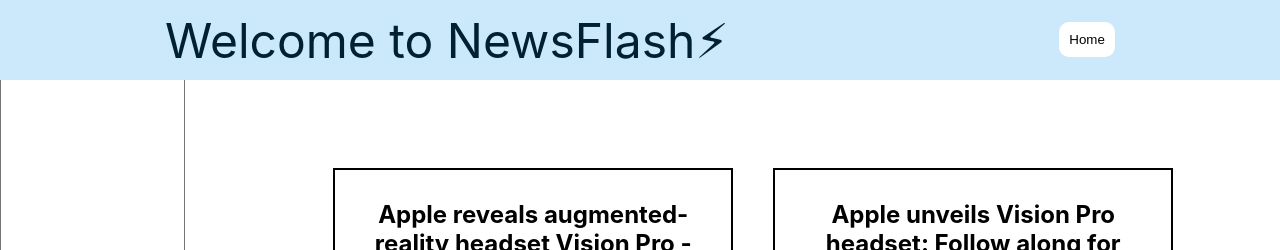
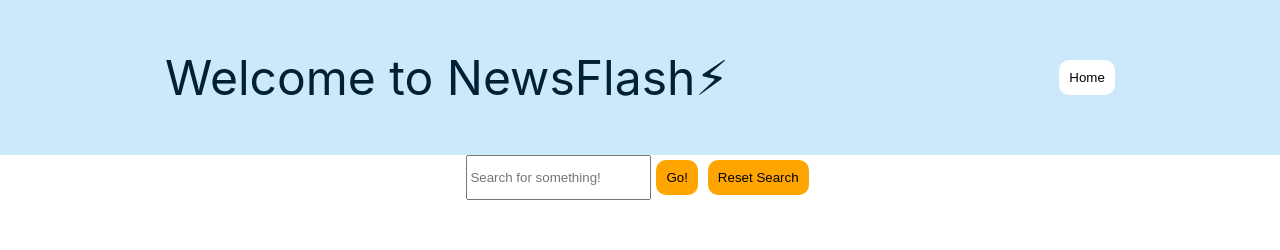
Before and after one commit to chrissycooper/newsflash, a React (Create React App) app: page / in a window 1280 px wide. Shown: the top 250 px of the page. Built offline with nearby package versions, Linux system fonts and the light colour scheme.

Commit message:
Implement and Refine search bar and styling

```diff
--- a/src/App/App.css
+++ b/src/App/App.css
@@ -2,4 +2,5 @@
   text-align: center;
   display: flex;
   justify-content: center;
+  flex-direction: column;
 }
--- a/src/App/App.tsx
+++ b/src/App/App.tsx
@@ -2,6 +2,7 @@
 import topHeadlinesSample from './mockdata';
 import Articles from '../Articles/Articles';
 import NavBar from '../NavBar/NavBar';
+import SearchBar from '../SearchBar/SearchBar';
 import { Details } from '../interfaces';
 import getTopHeadlines from '../apicalls';
 import './App.css';
@@ -13,21 +14,22 @@
   const [searchTerm, setSearchTerm] = useState("");
 
   useEffect(() => {
-    let articlesData:Details[] = topHeadlinesSample.articles
     // getTopHeadlines()
     // .then(data => {
     //   console.log(data)
     //   setArticles(data.articles)
     // })
+    let articlesData:Details[] = topHeadlinesSample.articles
     setArticles(articlesData)
   }, [])
 
   return (
     <>
-      <NavBar />
+      <NavBar setSearchTerm={setSearchTerm}/>
       <Switch>
           <div className="App">
         <Route exact path="/">
+            {/* <SearchBar setSearchTerm={setSearchTerm}/> */}
             <Articles articles={articles} searchTerm={searchTerm} setSearchTerm={setSearchTerm}/>
         </Route>
         <Route path="/:id" render={({match}) => {
--- a/src/Articles/Articles.css
+++ b/src/Articles/Articles.css
@@ -1,3 +1,8 @@
+.articles-outside {
+  display: flex;
+  flex-flow: column;
+}
+
 .articles-container {
   padding: 20px;
   display: flex;
--- a/src/Articles/Articles.tsx
+++ b/src/Articles/Articles.tsx
@@ -25,12 +25,12 @@
   console.log(searchedStories)
 
   return (
-    <>
-      <SearchBar setSearchTerm={setSearchTerm}/>
+    <main className="articles-outside">
+      {/* <SearchBar setSearchTerm={setSearchTerm}/> */}
       <div className="articles-container">
         {searchTerm ? searchedStories : stories}
       </div>
-    </>
+    </main>
   )
 }
 
--- a/src/NavBar/NavBar.css
+++ b/src/NavBar/NavBar.css
@@ -28,7 +28,7 @@
 .navbar {
   width: 100vw;
   height: 10%;
-  position: fixed;
+  /* position: fixed; */
   display: flex;
   flex-flow: row nowrap;
   background-color: rgb(204, 233, 251);
@@ -47,6 +47,11 @@
   cursor: pointer;
 }
 
+.navsearch-container {
+  display: flex;
+  flex-flow: column;
+}
+
 @media screen and (max-width: 600px) {
 
   .title {
--- a/src/NavBar/NavBar.tsx
+++ b/src/NavBar/NavBar.tsx
@@ -1,15 +1,24 @@
 import React from "react";
 import "./NavBar.css";
+import SearchBar from "../SearchBar/SearchBar";
 import { Link } from "react-router-dom";
 
-const NavBar = () => {
+interface NavBarProps {
+  setSearchTerm: React.Dispatch<React.SetStateAction<string>>;
+}
+
+
+const NavBar = ({setSearchTerm}:NavBarProps) => {
   return (
-    <div className="navbar">
-      <div className="title-container">
-        <p className="title">Welcome to NewsFlash </p>
-        <p className="App-logo">⚡︎</p>
+    <div className="navsearch-container">
+      <div className="navbar">
+        <div className="title-container">
+          <p className="title">Welcome to NewsFlash </p>
+          <p className="App-logo">⚡︎</p>
+        </div>
+        <Link to="/"><button>Home</button></Link>
       </div>
-      <Link to="/"><button>Home</button></Link>
+      <SearchBar setSearchTerm={setSearchTerm}/>
     </div>
   )
 }
--- a/src/SearchBar/SearchBar.css
+++ b/src/SearchBar/SearchBar.css
@@ -0,0 +1,14 @@
+.searchbar {
+  width: 80vw;
+  /* border: 3px orange solid; */
+  /* margin-top: 5%; */
+  height: 5%;
+  align-self: center;
+  display: flex;
+  justify-content: center;
+}
+
+.search-btn, .reset-btn {
+  background-color: orange;
+  margin: 5px;
+}
--- a/src/SearchBar/SearchBar.tsx
+++ b/src/SearchBar/SearchBar.tsx
@@ -11,12 +11,17 @@
   const handleSearch = () => {
     setSearchTerm(input)
   }
+  const handleReset = () => {
+    setSearchTerm("")
+    setInput("")
+  }
 
   return (
-    <>
-      <input type="text" onChange={(event)=> {setInput(event?.target.value)}}/>
-      <button onClick={handleSearch}>Go!</button>
-    </>
+    <div className="searchbar">
+      <input type="text" placeholder="Search for something!" value={input} onChange={(event)=> {setInput(event?.target.value)}}/>
+      <button className="search-btn" onClick={handleSearch}>Go!</button>
+      <button className="reset-btn" onClick={handleReset}>Reset Search</button>
+    </div>
   )
 }
 
```
